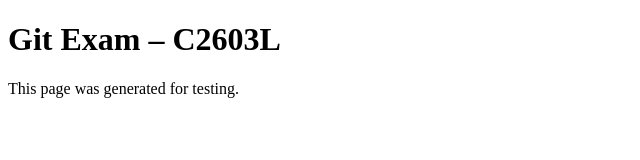
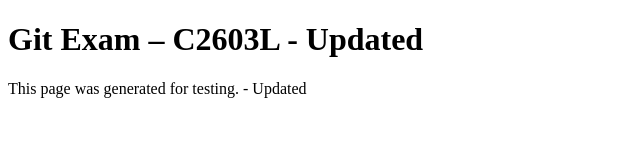
Before and after one commit to Ducnthehe/git-exam-C2603L, a plain HTML site: page index.html in a window 1280 px wide. Shown: the whole page, without its empty margins (0-640 px from the left). Drawn offline with Linux system fonts and the light colour scheme.

Commit message:
fix: update index.html

```diff
--- a/index.html
+++ b/index.html
@@ -7,8 +7,8 @@
 </head>
 <body>
 <main>
-<h1>Git Exam – C2603L</h1>
-<p>This page was generated for testing.</p>
+<h1>Git Exam – C2603L - Updated</h1>
+<p>This page was generated for testing. - Updated</p>
 </main>
 </body>
 </html>
```
